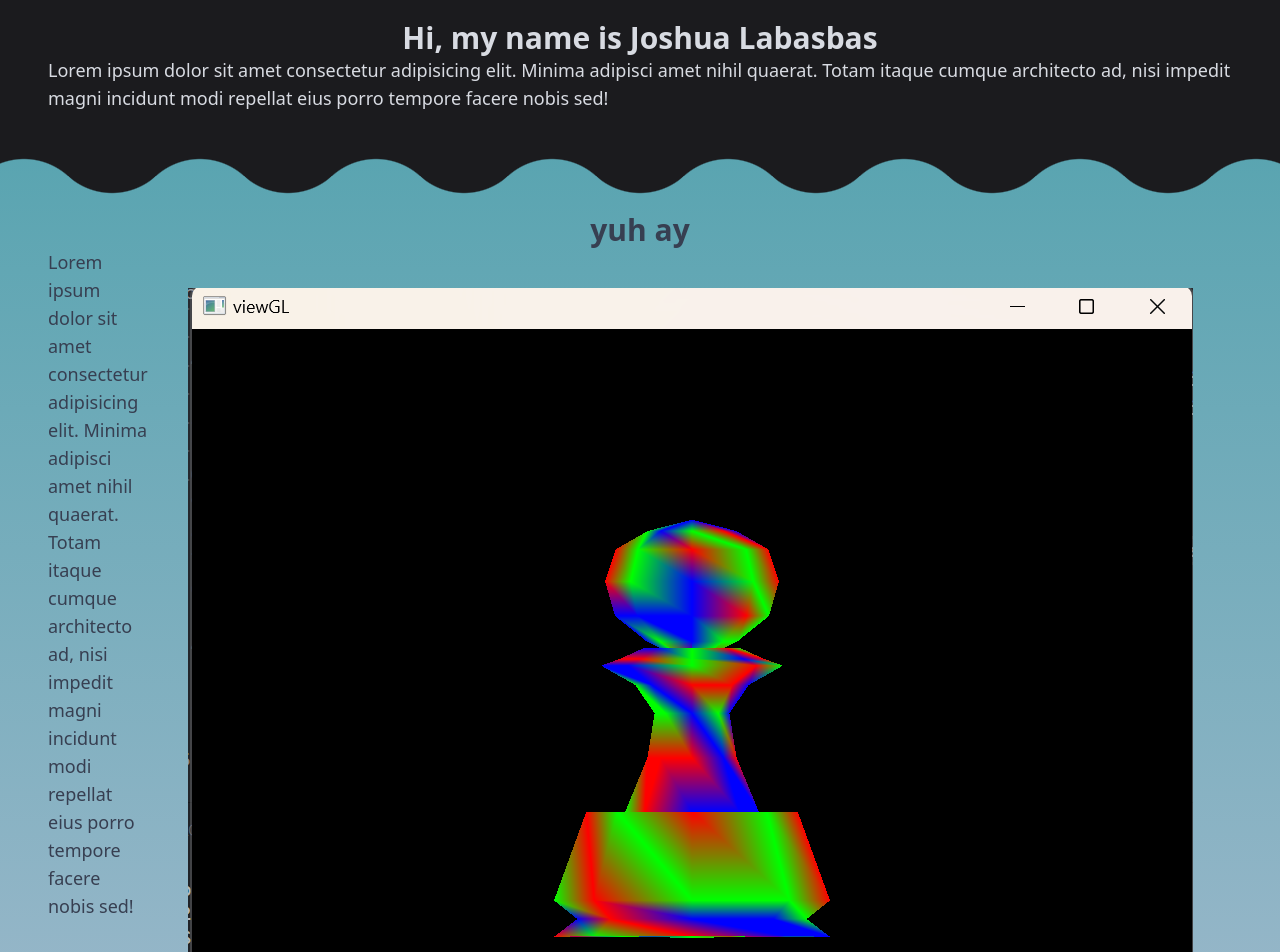
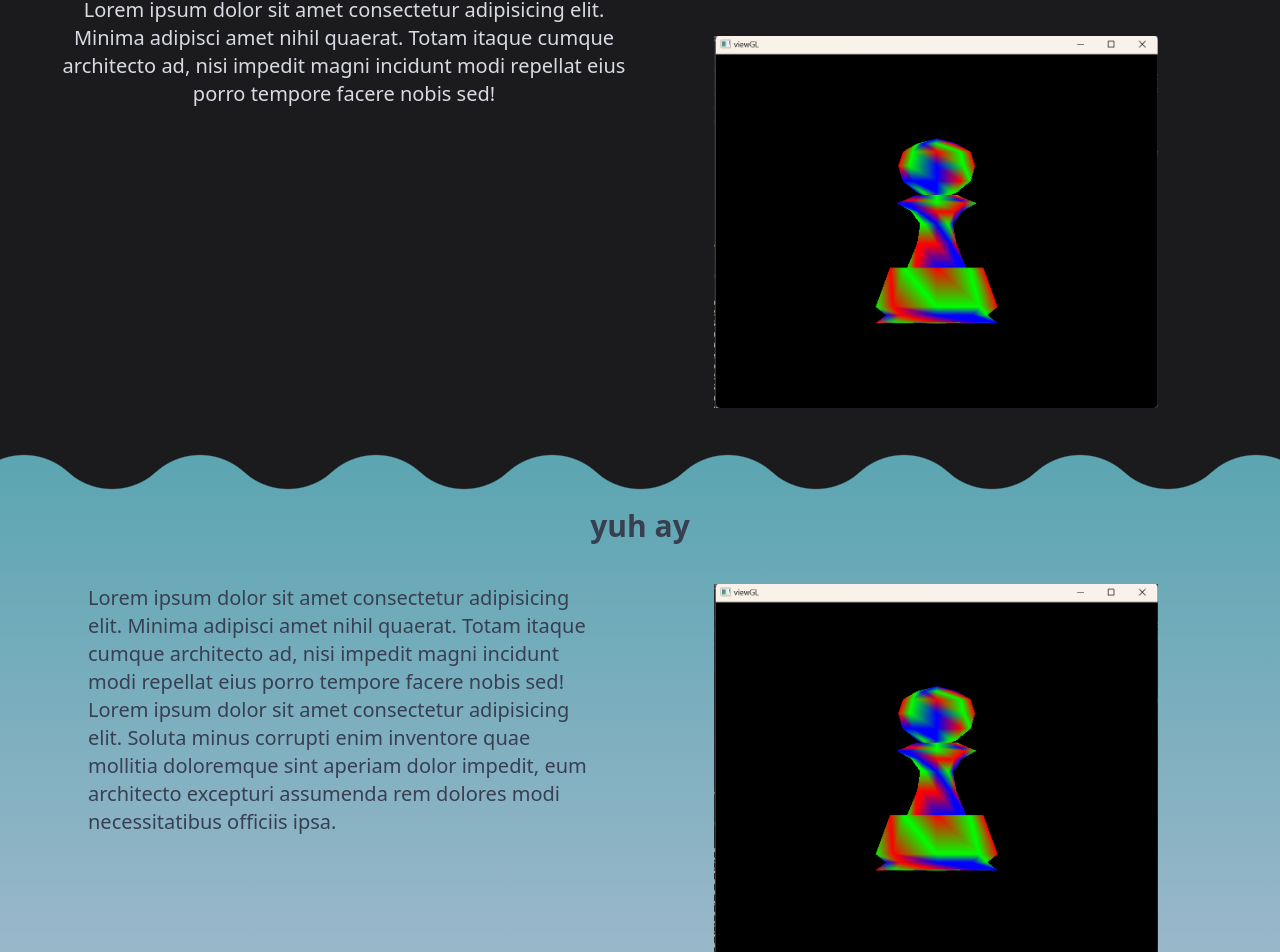
Before and after one commit to hoshbosh/hoshlabosh, a React (Vite) app: page / in a window 1280 px wide. Shown: the part 60-1012 px from the top of the page. Built offline with nearby package versions, Linux system fonts and the light colour scheme.

Commit message:
Base styling

```diff
--- a/src/App.css
+++ b/src/App.css
@@ -3,13 +3,9 @@
 @tailwind utilities;
 
 @layer components{
-  .title{
-    @apply text-3xl font-bold  text-plat
-  }
   .primary-container{
     @apply flex flex-col
   }
-
 }
 /* @keyframes waves{
   from{
--- a/src/App.tsx
+++ b/src/App.tsx
@@ -4,16 +4,23 @@ function App() {
 
   return (
       <div className='primary-container'>
-
-
+        <Section isHighlight={false} title="Hi, my name is Joshua Labasbas">
+          <div className='h-full text-center'>
+          Lorem ipsum dolor sit amet consectetur adipisicing elit. Minima adipisci amet nihil quaerat. Totam itaque cumque architecto ad, nisi impedit magni incidunt modi repellat eius porro tempore facere nobis sed!
+          </div>
+          <img className=" w-3/4" src='./pawn.png'/>
+        </Section>
+        <Section isHighlight={true} title="yuh ay">
+          <div className="p-10 h-full max-w-prose">
+          Lorem ipsum dolor sit amet consectetur adipisicing elit. Minima adipisci amet nihil quaerat. Totam itaque cumque architecto ad, nisi impedit magni incidunt modi repellat eius porro tempore facere nobis sed!
+          Lorem ipsum dolor sit amet consectetur adipisicing elit. Soluta minus corrupti enim inventore quae mollitia doloremque sint aperiam dolor impedit, eum architecto excepturi assumenda rem dolores modi necessitatibus officiis ipsa.
+          </div>
+          <img className=" w-3/4" src='./pawn.png'/>
+          <div className='lg:min-w-1/4'></div>
+        </Section>
         <Section isHighlight={false} title="Hi, my name is Joshua Labasbas">
           Lorem ipsum dolor sit amet consectetur adipisicing elit. Minima adipisci amet nihil quaerat. Totam itaque cumque architecto ad, nisi impedit magni incidunt modi repellat eius porro tempore facere nobis sed!
         </Section>
-        <Section isHighlight={true} title="yuh ay">
-          Lorem ipsum dolor sit amet consectetur adipisicing elit. Minima adipisci amet nihil quaerat. Totam itaque cumque architecto ad, nisi impedit magni incidunt modi repellat eius porro tempore facere nobis sed!
-          <img className="p-10" src='./pawn.png'/>
-        </Section>
-
     </div>
   )
 }
--- a/src/section/Section.css
+++ b/src/section/Section.css
@@ -4,10 +4,11 @@
 @tailwind utilities;
 @layer components{
     .section{
-      @apply w-full px-12 pt-20 pb-20
+      @apply w-full px-12 pb-20
     }
     .text{
-      @apply text-lg text-plat flex sm:flex-col md:flex-row
+      @apply text-xl text-plat sm:flex md:grid sm:flex-col md:grid-cols-2 sm:place-items-center items-center md:justify-around space-y-10
+      flex-wrap
     }
     .title{
         @apply text-3xl font-bold
--- a/src/section/Section.tsx
+++ b/src/section/Section.tsx
@@ -9,10 +9,10 @@ const Section=(props:PropsWithChildren<props>)=>{
     // console.log('section '+!props.isHighlight?"pb-5":"box bg-gradient-to-t to-moonstone from-powderBlue")
 
     return(
-        <div className={'section '+(!props.isHighlight?"pb-5":"box bg-gradient-to-t to-moonstone from-powderBlue")}>
-                <div className={'title text-center '+(props.isHighlight?'text-charcoal':'text-plat')}>
-                    {props.title}
-                </div>
+        <div className={'section '+(!props.isHighlight?"pb-5 pt-5":"pt-20 box bg-gradient-to-t to-moonstone from-powderBlue")}>
+            <div className={'title text-center '+(props.isHighlight?'text-charcoal':'text-plat')}>
+                {props.title}
+            </div>
             <div className={'text '+(props.isHighlight?"text-charcoal":'text-plat')}>
                 {props.children}
             </div>
```
Also changed, not shown: 1 other file (tests, documents, lock files or other folders).
